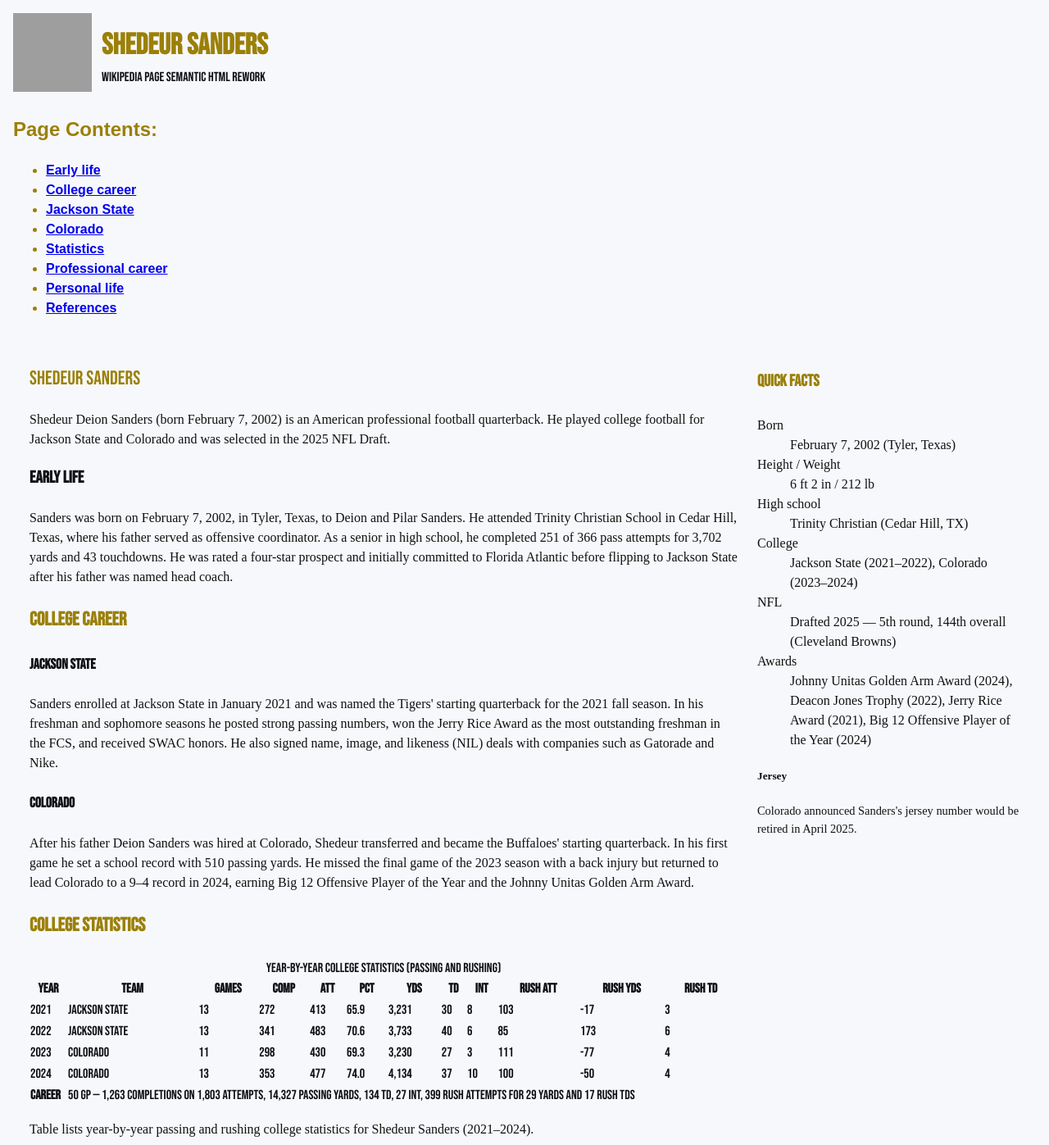
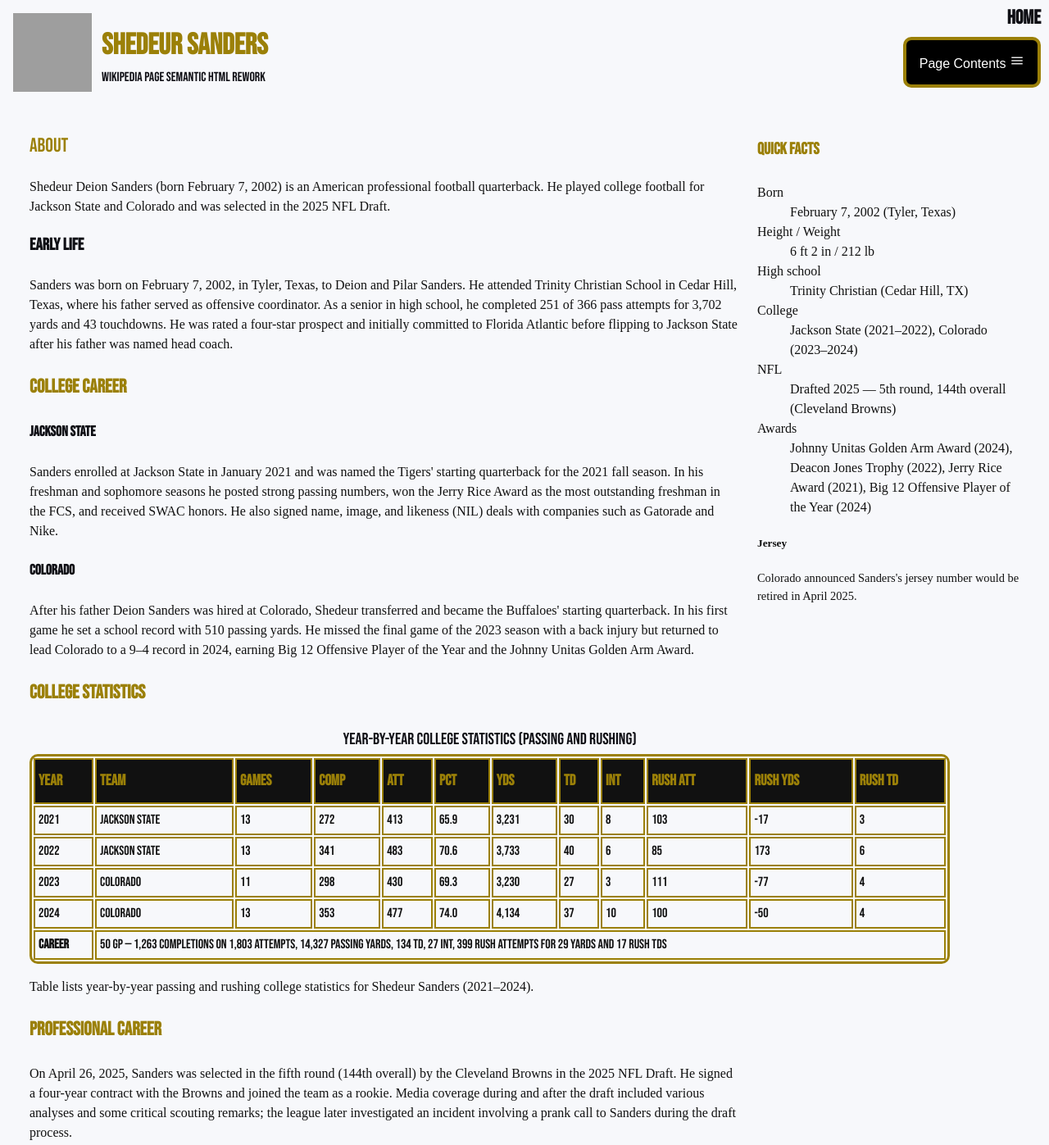
Before and after one commit to christoj31/universal_design, a plain HTML site: page semantic_outline.html in a window 1280 px wide. Shown: the top 1397 px of the page at 82% size. Drawn offline with Linux system fonts and the light colour scheme; grey boxes are pictures that could not be loaded; a web font is replaced by a local one.

Commit message:
HW #5 Update

```diff
--- a/css/semantic_outline.css
+++ b/css/semantic_outline.css
@@ -13,6 +13,51 @@ body {
   justify-content: center;
   background: #f7f8fb;
   padding: 1rem;
+}
+
+.drop {
+  background-color: #000000;
+  color: white;
+  padding: 16px;
+  font-size: 16px;
+  border: none;
+  cursor: pointer;
+  border: 4px solid rgb(155, 128, 8);
+  border-radius: 10px;
+  border-collapse: separate;
+}
+
+.drop-content {
+  display: none;
+  position: absolute;
+  background-color: #f9f9f9;
+  min-width: 200px;
+  box-shadow: 0px 8px 16px 0px rgba(0,0,0,0.2);
+}
+
+.drop-content a {
+  color: rgb(15, 15, 21);
+  padding: 12px 16px;
+  text-decoration: none;
+  display: block;
+}
+
+.drop-content a:hover {
+  color: rgb(155, 128, 8);;
+  border: 3px solid rgb(155, 128, 8);
+  border-radius: 10px;
+  border-collapse: separate;
+  background-color: rgb(15, 15, 21);;
+}
+
+.dropdown {
+  right: 10px;
+  position: absolute;
+  transform: translateY(-100%);
+}
+
+.dropdown:hover .drop-content {
+  display: block;
 }
 
 .brand {
@@ -66,14 +111,38 @@ main {
 
 }
 
+caption {
+  font-family: "Bebas Neue", sans-serif;
+  font-weight: 200;
+  font-style: bold;
+  color: rgb(15, 15, 21);
+  font-size: 1.25rem;
+  padding-bottom: 3px;
+}
+
+th {
+  font-size: 1.17rem;
+  padding-top: 12px;
+  padding-bottom: 12px;
+  padding-left: 4px;
+  text-align: left;
+  color: rgb(155, 128, 8);
+  background-color: #111;
+  border: 2px solid rgb(155, 128, 8);
+  border-collapse: collapse;
+}
+
+tr, td{
+  padding: 4px;
+  border: 2px solid rgb(155, 128, 8);
+  border-collapse: collapse;
+}
+
 table {
   font-family: "Bebas Neue", sans-serif;
-  font-weight: 400;
-  font-style: normal;
-  color: rgb(15, 15, 21);
-  width: 100%;
-  border-radius: 10%;
-  border-color: #111;
-  border-collapse: collapse;
-  margin-top: .5rem;
+  width: 130%;
+  border: 3px solid rgb(155, 128, 8);
+  border-radius: 10px;
+  border-collapse: separate;
+  overflow: hidden;
 }
--- a/semantic_outline.html
+++ b/semantic_outline.html
@@ -15,39 +15,41 @@
         <figure style="margin:0">
           <img src="./img/shedeur-profile.jpg" alt="Shedeur Sanders portrait" width="96" height="96" />
         </figure>
-        <div>
+        <div id="home">
           <h1>Shedeur Sanders</h1>
           <p style="margin:0; color:var(--muted)">Wikipedia page semantic HTML rework</p>
+
+            <nav class="sr-only">
+              <h2 style="top: 20px; right: 10px; position: absolute; transform: translateY(-100%);">Home</h2>
+              <div class="dropdown">
+                <button class="drop">Page Contents   <svg xmlns="http://www.w3.org/2000/svg" height="18px" viewBox="0 -960 960 960" width="18px" fill="#e3e3e3"><path d="M120-240v-80h720v80H120Zm0-200v-80h720v80H120Zm0-200v-80h720v80H120Z"/></svg></button>
+                  <div class="drop-content">
+                    <a href="#home">Home</a>
+                    <a href="#early-life">Early life</a>
+                    <a href="#college-career">College career</a>
+                    <a href="#jackson-state">Jackson State</a>
+                    <a href="#colorado">Colorado</a>
+                    <a href="#statistics">Statistics</a>
+                    <a href="#professional-career">Professional career</a>
+                    <a href="#personal-life">Personal life</a>
+                    <a href="#references">References</a>
+                  </div>
+              </div>
+            </nav>
         </div>
       </div>
-
-      <nav class="sr-only">
-        <div class="contents">
-            <h1>Page Contents:</h1>
-            <ul>
-            <li><a href="#early-life">Early life</a></li>
-            <li><a href="#college-career">College career</a></li>
-            <li><a href="#jackson-state">Jackson State</a></li>
-            <li><a href="#colorado">Colorado</a></li>
-            <li><a href="#statistics">Statistics</a></li>
-            <li><a href="#professional-career">Professional career</a></li>
-            <li><a href="#personal-life">Personal life</a></li>
-            <li><a href="#references">References</a></li>
-            </ul>
-        </div>
-      </nav>
     </header>
 
     <main>
       <article>
         <header>
-          <h1 style="font-family: 'Bebas Neue', sans-serif; font-weight: 400; font-style: normal; color: rgb(155, 128, 8);">Shedeur Sanders</h1>
+          <h1 style="font-family: 'Bebas Neue', sans-serif; font-weight: 400; font-style: normal; color: rgb(155, 128, 8);">About</h1>
           <p style="color:var(--muted);margin-top:.25rem">
             Shedeur Deion Sanders (born February 7, 2002) is an American professional football quarterback. He played college football for Jackson State and Colorado and was selected in the 2025 NFL Draft.
           </p>
         </header>
 
-        <section>
+        <section id="early-life">
             <div class="subsection_header">
                 <h3>Early life</h3>
             </div>
@@ -56,19 +58,19 @@
           </p>
         </section>
 
-        <section>
+        <section id="college-career">
             <div class="section_header">
                 <h3>College career</h3>
             </div>
 
-          <section>
+          <section id="jackson-state">
             <div class="subsection_header">
                 <h4>Jackson State</h4>
             </div>
             <p>Sanders enrolled at Jackson State in January 2021 and was named the Tigers' starting quarterback for the 2021 fall season. In his freshman and sophomore seasons he posted strong passing numbers, won the Jerry Rice Award as the most outstanding freshman in the FCS, and received SWAC honors. He also signed name, image, and likeness (NIL) deals with companies such as Gatorade and Nike.</p>
           </section>
 
-          <section>
+          <section id="colorado">
             <div class="subsection_header">
                 <h4>Colorado</h4>
             </div>
@@ -77,7 +79,7 @@
 
         </section>
 
-        <section>
+        <section id="statistics">
             <div class="section_header">
                 <h3>College statistics</h3>
             </div>
@@ -121,14 +123,14 @@
           <p class="sr-only">Table lists year-by-year passing and rushing college statistics for Shedeur Sanders (2021–2024).</p>
         </section>
 
-        <section>
+        <section id="professional-career">
             <div class="section_header">
                 <h3>Professional career</h3>
             </div>
           <p>On April 26, 2025, Sanders was selected in the fifth round (144th overall) by the Cleveland Browns in the 2025 NFL Draft. He signed a four-year contract with the Browns and joined the team as a rookie. Media coverage during and after the draft included various analyses and some critical scouting remarks; the league later investigated an incident involving a prank call to Sanders during the draft process.</p>
         </section>
 
-        <section>
+        <section id="personal-life">
             <div class="section_header">
                 <h3>Personal life</h3>
             </div>
@@ -137,11 +139,11 @@
           </p>
         </section>
 
-        <footer style="margin-top:1.5rem">
+        <footer id="references" style="margin-top:1.5rem">
             <div class="section_header">
                 <h3>References:</h3>
             </div>
-          <p style="color:var(--muted);margin-bottom:.5rem">Source: <a href="https://en.wikipedia.org/wiki/Shedeur_Sanders">Shedeur Sanders Wikipedia article</a></p>
+          <p style="color:var(--muted);margin-bottom:.5rem">Source: <a href="https://en.wikipedia.org/wiki/Shedeur_Sanders">Shedeur Sanders Wikipedia article <svg xmlns="http://www.w3.org/2000/svg" height="18px" viewBox="0 -960 960 960" width="18px" fill="#000000"><path d="M200-120q-33 0-56.5-23.5T120-200v-560q0-33 23.5-56.5T200-840h280v80H200v560h560v-280h80v280q0 33-23.5 56.5T760-120H200Zm188-212-56-56 372-372H560v-80h280v280h-80v-144L388-332Z"/></svg></a></p>
         </footer>
       </article>
 
@@ -171,5 +173,4 @@
   </div>
 </body>
 
-
 </html>
```
